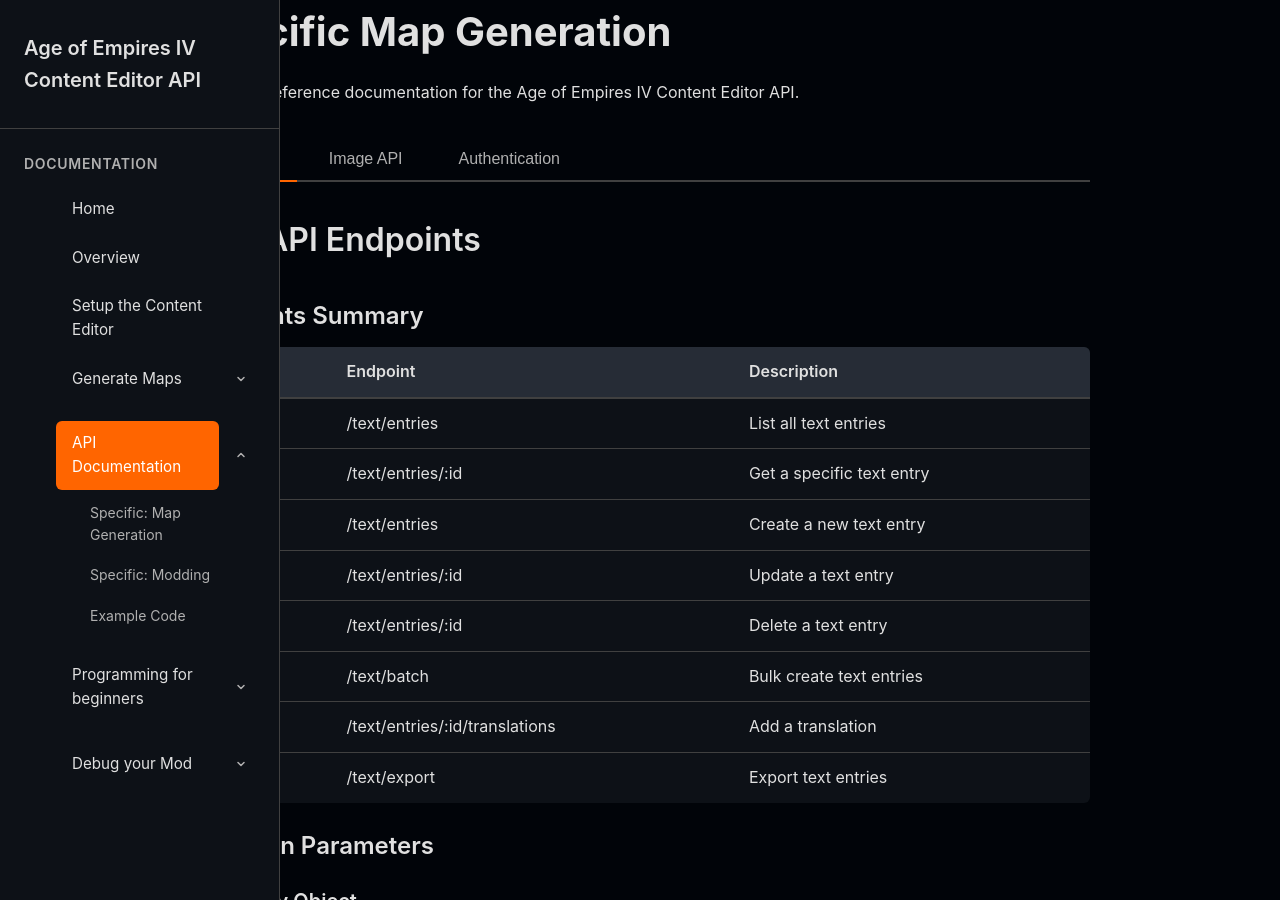
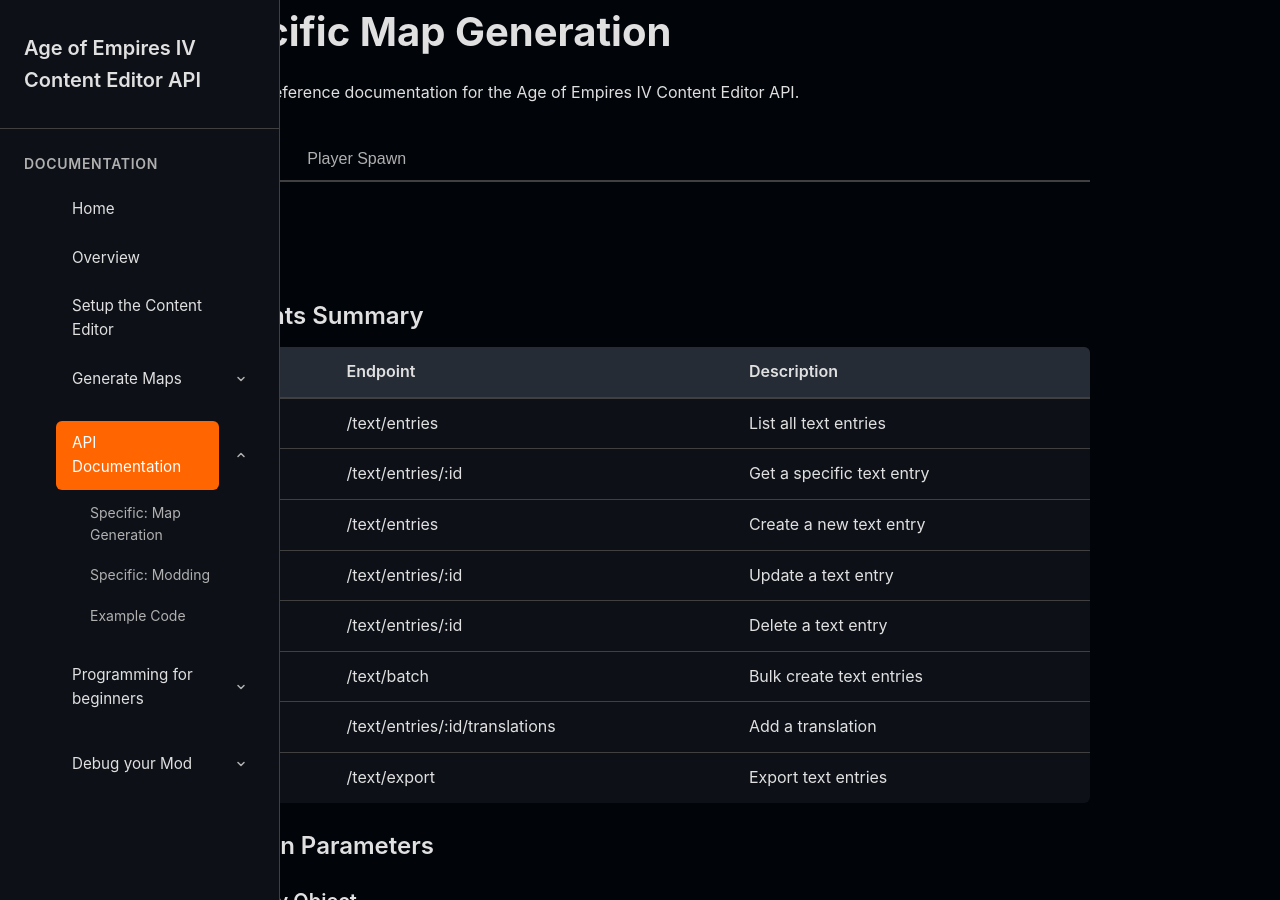
Before and after one commit to callfreak/aoeiv-unoffical-api, a Jekyll site: the page built from _docs/api-specific-map-generation.md, in a window 1280 px wide and 900 px high. Built offline with Jekyll 4.4.1, drawn with Linux system fonts in a browser that asks for light colours.

Commit message:
Href test

```diff
--- a/_docs/api-specific-map-generation.md
+++ b/_docs/api-specific-map-generation.md
@@ -9,14 +9,14 @@ Complete reference documentation for the Age of Empires IV Content Editor API.
 
 <div class="tab-container">
  <div class="tab-nav">
-    <button class="tab-btn active" onclick="switchTab('text', event)">Text API</button>
-    <button class="tab-btn" onclick="switchTab('image', event)">Image API</button>
-    <button class="tab-btn" onclick="switchTab('auth', event)">Authentication</button>
+    <button class="tab-btn active" onclick="switchTab('text', event)">Tools</button>
+    <button class="tab-btn" onclick="switchTab('image', event)">Player Spawn</button>
+    <!-- <button class="tab-btn" onclick="switchTab('auth', event)">Authentication</button> -->
 </div>
 
 <div id="tab-text" class="tab-content active">
 
-<h2>Text API Endpoints</h2>
+<h2>Tools</h2>
 
 <h3>Endpoints Summary</h3>
 
@@ -30,7 +30,7 @@ Complete reference documentation for the Age of Empires IV Content Editor API.
 </thead>
 <tbody>
     <tr>
-        <td>GET</td>
+        <td><a href="{{ site.baseurl }}/docs/generate-maps" style="display:block; width:100%; height:100%;">GET</a></td>
         <td>/text/entries</td>
         <td>List all text entries</td>
     </tr>
@@ -108,12 +108,12 @@ Complete reference documentation for the Age of Empires IV Content Editor API.
 </div>
 
 <div id="tab-image" class="tab-content">
-<h2>Image API Endpoints</h2>
+<h2>Player Spawn</h2>
 
 <h3>Endpoints Summary</h3>
 </div>
 
-<div id="tab-auth" class="tab-content">
+<!-- <div id="tab-auth" class="tab-content">
 
 <h2>Authentication</h2>
 
@@ -121,7 +121,7 @@ Complete reference documentation for the Age of Empires IV Content Editor API.
 
 <p>All API requests require authentication using an API key. Include the API key in the Authorization header:</p>
 
-</div>
+</div> -->
 
 <script>
 function switchTab(tabName, event) {
```
